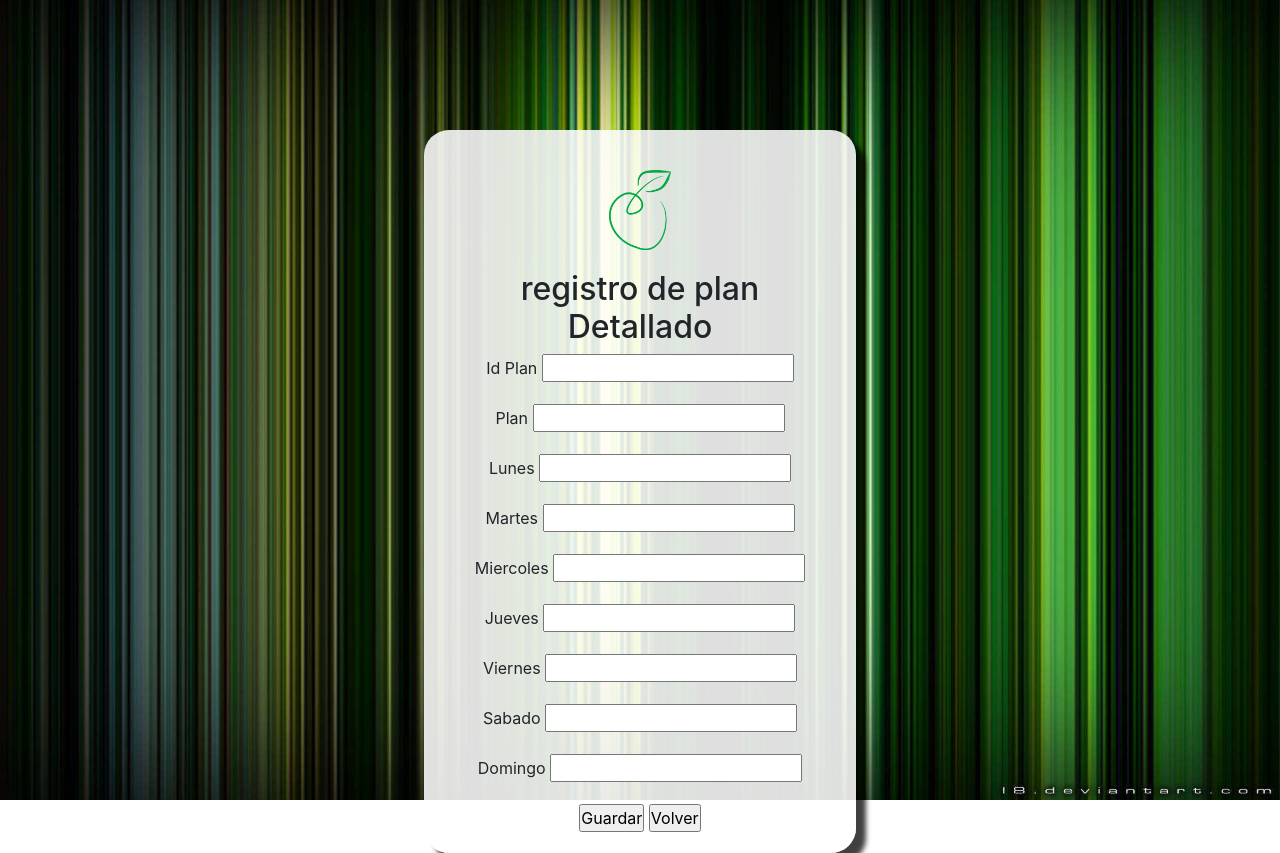
After one commit to dev-jackson/Nutri_Salud, a PHP site: page /view/dinamicas/planDetalladoEdit.php in a window 1280 px wide. The commit adds this page. Run offline with PHP 8.4, Linux system fonts and the light colour scheme.

Commit message:
planes detallado crear

```diff
--- a/view/dinamicas/planDetallado.php
+++ b/view/dinamicas/planDetallado.php
@@ -11,7 +11,7 @@ session_start();
             <a href="index.php?c=index&c=Cliente&a=verPlanes" class="btn-btn-info">   Atras   </a>
             <?php
                 if (isset($_SESSION['Adm'])) {
-                    echo('<a href="index.php?c=Admin&a=mostrar" class="btn-btn-primary">   Crear   </a>');
+                    echo('<a href="index.php?c=Admin&a=mostrarPlanesDetallados" class="btn-btn-primary">   Crear   </a>');
 
                 } elseif (isset($_SESSION['Client'])) {
 
@@ -21,6 +21,7 @@ session_start();
             <br></br>
             <tr >
                 <th>Id Plan</th>
+                <th>Plan</th>
                 <th>Lunes</th>
                 <th>Martes</th>
                 <th>Miercoles</th>
@@ -36,6 +37,7 @@ session_start();
                 ?>
                 <tr>
                     <td><?php echo($gp['planes_nutri_idplanes_nutri']); ?></td>
+                    <td><?php echo($gp['plan']); ?></td>
                     <td><?php echo($gp['lunes']); ?></td>
                     <td><?php echo($gp['martes']); ?></td>
                     <td><?php echo($gp['miercoles']); ?></td>
--- /dev/null
+++ b/view/dinamicas/planDetalladoEdit.php
@@ -0,0 +1,60 @@
+
+<html lang="en">
+    <head>
+        <meta charset="UTF-8">
+        <meta name="viewport" content="width=device-width, initial-scale=1.0">
+        <meta http-equiv="X-UA-Compatible" content="ie=edge">
+        <link rel="stylesheet" href="assets/css/bootstrap.min.css" >
+        <link rel="stylesheet" href="assets/css/index.css">
+        <title>Nutricionista</title>
+    </head>
+    <body>
+        <div class="container-planes">
+            <form action="index.php?c=Admin&a=guardarPlanDetallado" method="post">
+                <img src="assets/imagenes/logo.png" alt="">
+                <h2>registro de plan Detallado</h2>
+                <input type="hidden" name="idPlanDetallado" value="<?php echo isset($planedit) ? $planedit->id : ''; ?>"/>
+                <div class="form-group">
+                    <label>Id Plan</label>
+                    <input type="text" name="id_plan" value="<?php echo isset($planedit) ? $planedit->nombre : ''; ?> "/>
+                </div>
+                <div class="form-group">
+                    <label>Plan</label>
+                    <input type="text" name="plan" value="<?php echo isset($planedit) ? $planedit->nombre : ''; ?> "/>
+                </div>
+                <div class="form-group">
+                    <label>Lunes</label>
+                    <input type="text" name="lunes" value="<?php echo isset($planedit) ? $planedit->nombre : ''; ?> "/>
+                </div>
+                <div class="form-group">
+                    <label>Martes</label>
+                    <input type="text" name="martes" value="<?php echo isset($planedit) ? $planedit->descripcion : ''; ?> "/>
+                </div>
+                <div class="form-group">
+                    <label>Miercoles</label>
+                    <input type="text" name="miercoles" value="<?php echo isset($planedit) ? $planedit->descripcion : ''; ?> "/>
+                </div>
+                <div class="form-group">
+                    <label>Jueves</label>
+                    <input type="text" name="jueves" value="<?php echo isset($planedit) ? $planedit->descripcion : ''; ?> "/>
+                </div>
+                <div class="form-group">
+                    <label>Viernes</label>
+                    <input type="text" name="viernes" value="<?php echo isset($planedit) ? $planedit->descripcion : ''; ?> "/>
+                </div>
+                <div class="form-group">
+                    <label>Sabado</label>
+                    <input type="text" name="sabado" value="<?php echo isset($planedit) ? $planedit->descripcion : ''; ?> "/>
+                </div>
+                <div class="form-group">
+                    <label>Domingo</label>
+                    <input type="text" name="domingo" value="<?php echo isset($planedit) ? $planedit->descripcion : ''; ?> "/>
+                </div>
+                <div class="text-center">
+                    <input type="submit" value="Guardar">
+                    <input TYPE="button" VALUE="Volver" onClick="history.back()">
+                </div>
+            </form>
+        </div>
+
+    </body>
--- a/view/dinamicas/planesViewEdit.php
+++ b/view/dinamicas/planesViewEdit.php
@@ -6,7 +6,7 @@
         <meta http-equiv="X-UA-Compatible" content="ie=edge">
         <link rel="stylesheet" href="assets/css/bootstrap.min.css" >
         <link rel="stylesheet" href="assets/css/index.css">
-        <title>Inicio de Sesion</title>
+        <title>Nutricionista</title>
     </head>
     <body>
         <div class="container-planes">
--- a/view/plantillas/header.php
+++ b/view/plantillas/header.php
@@ -28,7 +28,7 @@
                 echo "href='index.php?c=index&a=login'";
             }
         ?>><?php if(isset($_SESSION['Adm'])){
-            echo strtoupper ($_SESSION['Adm'].'(ADM)   Salir');
+            echo strtoupper ($_SESSION['Adm'].'   Salir');
         }elseif(isset($_SESSION['Client'])){
             echo strtoupper ($_SESSION['Client'].'  Salir');
         }else{
```
Also changed, not shown: controller/funcionesAdm/AdminController.php (+25 -1 lines), model/DAO/AdminDAO.php (+45 -18 lines), model/DTO/PlanesDetallado.php (added, +97 -0 lines), 1 other file.
